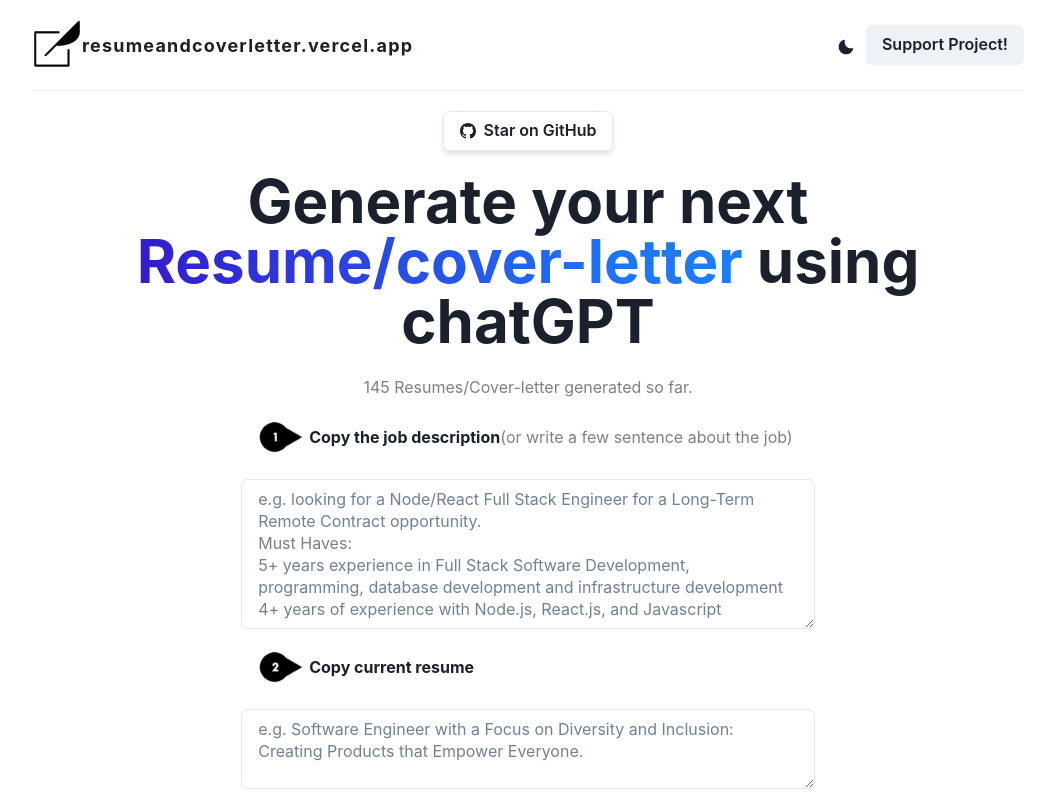
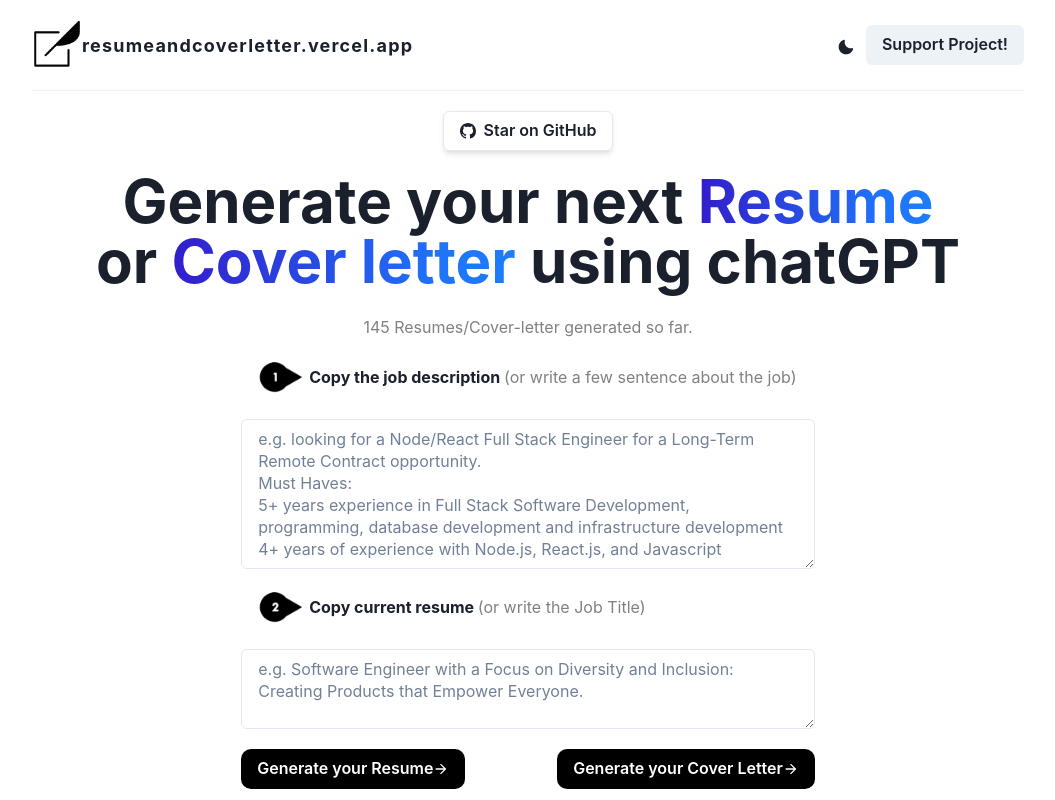
Before and after one commit to w3tsa/resumeandcoverletter, a Next.js app: page / in a window 1280 px wide. Shown: the top 800 px of the page, without its empty margins (112-1167 px from the left). Built offline with nearby package versions, Linux system fonts and the light colour scheme.

Commit message:
Add dependencies and update copy in job description and resume components.

```diff
--- a/package.json
+++ b/package.json
@@ -27,6 +27,7 @@
     "react-dom": "18.2.0",
     "react-hook-form": "^7.43.4",
     "react-icons": "^4.8.0",
+    "react-wrap-balancer": "^0.4.0",
     "sharp": "^0.31.3",
     "typescript": "4.9.5"
   },
--- a/src/components/hero/Hero.tsx
+++ b/src/components/hero/Hero.tsx
@@ -1,8 +1,9 @@
-import { Box, Button, Heading, Text } from "@chakra-ui/react";
+import { Box, Button, Heading, Text, Link } from "@chakra-ui/react";
+import Balancer from "react-wrap-balancer";
 
 // styles
 import styles from "@/styles/Hero.module.css";
-import Link from "next/link";
+import NextLink from "next/link";
 import { BsGithub } from "react-icons/bs";
 // import { BsGithub } from "react-icons/bs";
 
@@ -14,7 +15,12 @@
   const { count } = props;
   return (
     <Box mt={5}>
-      <Link href="https://github.com/w3tsa/writemecoverletter" isExternal>
+      <Link
+        as={NextLink}
+        href="https://github.com/w3tsa/resumeandcoverletter"
+        isExternal
+        _hover={{ textDecoration: "none" }}
+      >
         <Button
           leftIcon={<BsGithub />}
           colorScheme="gray"
@@ -25,8 +31,10 @@
         </Button>
       </Link>
       <Heading as="h1" size="3xl" mt={5}>
-        Generate your next{" "}
-        <span className={styles.boujee}>Resume/cover-letter</span> using chatGPT
+        <Balancer ratio={0.65}>
+          Generate your next <span className={styles.boujee}>Resume </span> or{" "}
+          <span className={styles.boujee}>Cover letter</span> using chatGPT
+        </Balancer>
       </Heading>
       <br />
       <Text color={"gray"}>
--- a/src/components/job_description/index.tsx
+++ b/src/components/job_description/index.tsx
@@ -14,6 +14,7 @@
   const spanStyle = {
     paddingBottom: "5px",
     color: "gray",
+    fontWeight: "normal",
   };
   return (
     <>
@@ -21,8 +22,8 @@
         <Image src={bulletOne} alt={"bullet number 1"} width={80} height={80} />
         <Text fontWeight={"bold"} pb={"5px"} ml={-3}>
           Copy the job description{" "}
+          <span style={spanStyle}>(or write a few sentence about the job)</span>
         </Text>
-        <span style={spanStyle}>(or write a few sentence about the job)</span>
       </Flex>
       <Textarea
         value={jobDescription}
--- a/src/components/resume/Resume.tsx
+++ b/src/components/resume/Resume.tsx
@@ -9,6 +9,12 @@
   setResume: (arg0: string) => void;
 };
 
+const spanStyle = {
+  paddingBottom: "5px",
+  color: "gray",
+  fontWeight: "normal",
+};
+
 const Resume = (props: Props) => {
   const { resume, setResume } = props;
   return (
@@ -16,7 +22,8 @@
       <Flex alignItems={"center"} background={"1px solid black"}>
         <Image src={bulletTwo} alt={"bullet number 1"} width={80} height={80} />
         <Text fontWeight={"bold"} pb={"5px"} ml={-3}>
-          Copy current resume
+          Copy current resume{" "}
+          <span style={spanStyle}>(or write the Job Title)</span>
         </Text>
       </Flex>
       <Textarea
```
Also changed, not shown: 1 other file (tests, documents, lock files or other folders).
